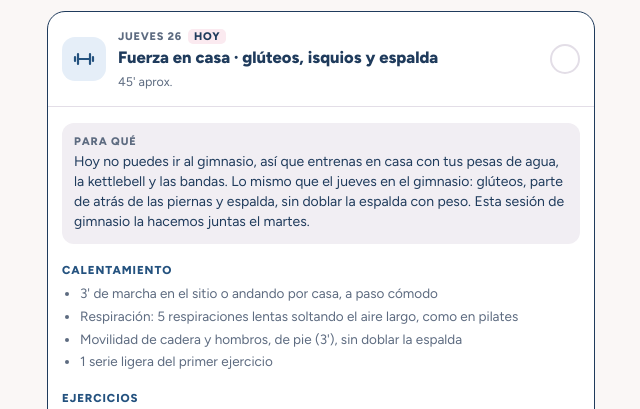
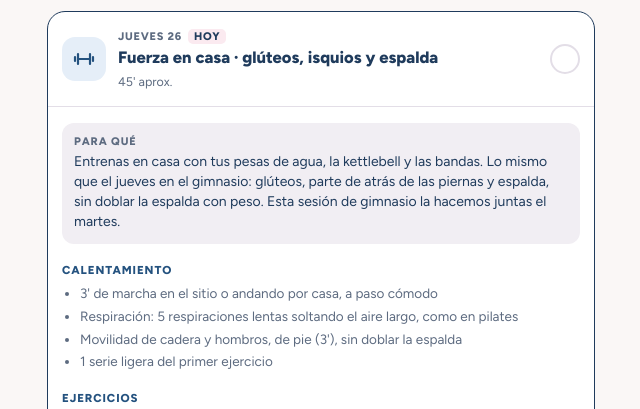
Before and after one commit to paulacabreratraining-pcm/paulacabreratraining-pcm.github.io, a plain HTML site: page clientes/paloma-oxg0/index.html in a window 1280 px wide. Shown: the part 854-1263 px from the top of the page, without its empty margins (319-959 px from the left). Drawn offline with nearby package versions, Linux system fonts and the light colour scheme.

Commit message:
Plan de Paloma: texto de la sesión en casa
Co-Authored-By: Claude Opus 5.5 <noreply@anthropic.com>
Claude-Session: https://claude.ai/code/session_0181mDtp8FTSstyuXwqynDhz

```diff
--- a/clientes/paloma-oxg0/index.html
+++ b/clientes/paloma-oxg0/index.html
@@ -447,7 +447,7 @@ function sesB(w){const dl=w===4,s=dl||w<=2?2:3;return{type:"fuerza",t:dl?"Fuerza
   {n:"Plancha lateral desde rodillas",sets:s,time:w<=2?"15\" / lado":"20\" / lado",rest:45,how:"Apoyada en el antebrazo y las rodillas, cuerpo en línea. Respira con normalidad todo el tiempo.",alt:"Plancha lateral en la pared, de pie"}]}}
 
 function sesCasa(w){const s=2;return{type:"fuerza",t:"Fuerza en casa · glúteos, isquios y espalda",dur:45,
-  goal:"Hoy no puedes ir al gimnasio, así que entrenas en casa con tus pesas de agua, la kettlebell y las bandas. Lo mismo que el jueves en el gimnasio: glúteos, parte de atrás de las piernas y espalda, sin doblar la espalda con peso. Esta sesión de gimnasio la hacemos juntas el martes.",
+  goal:"Entrenas en casa con tus pesas de agua, la kettlebell y las bandas. Lo mismo que el jueves en el gimnasio: glúteos, parte de atrás de las piernas y espalda, sin doblar la espalda con peso. Esta sesión de gimnasio la hacemos juntas el martes.",
   warm:["3' de marcha en el sitio o andando por casa, a paso cómodo","Respiración: 5 respiraciones lentas soltando el aire largo, como en pilates","Movilidad de cadera y hombros, de pie (3'), sin doblar la espalda","1 serie ligera del primer ejercicio"],
   cool:["3' andando suave por casa","Bebe agua"],
   after:"Apunta cuánto has llenado las pesas de agua para repetirlo la próxima vez. El domingo, tu check-in.",
```
